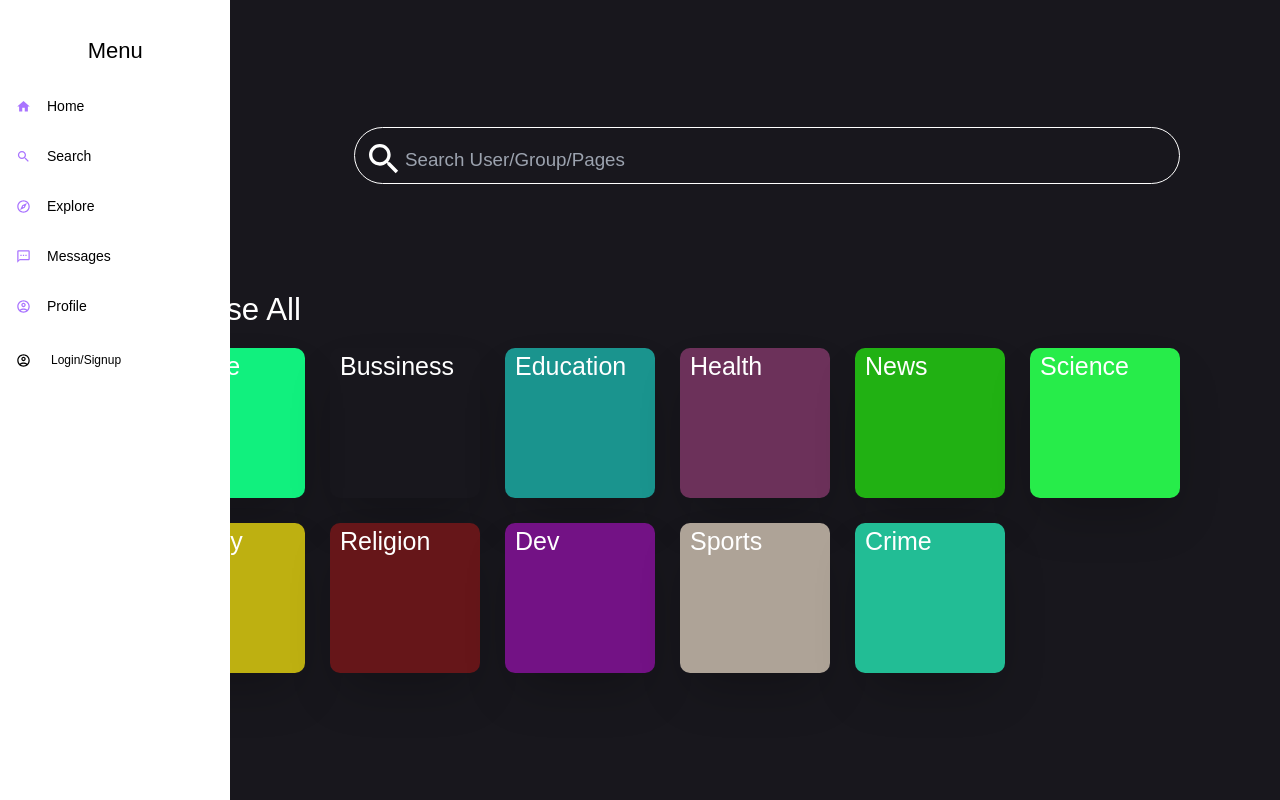
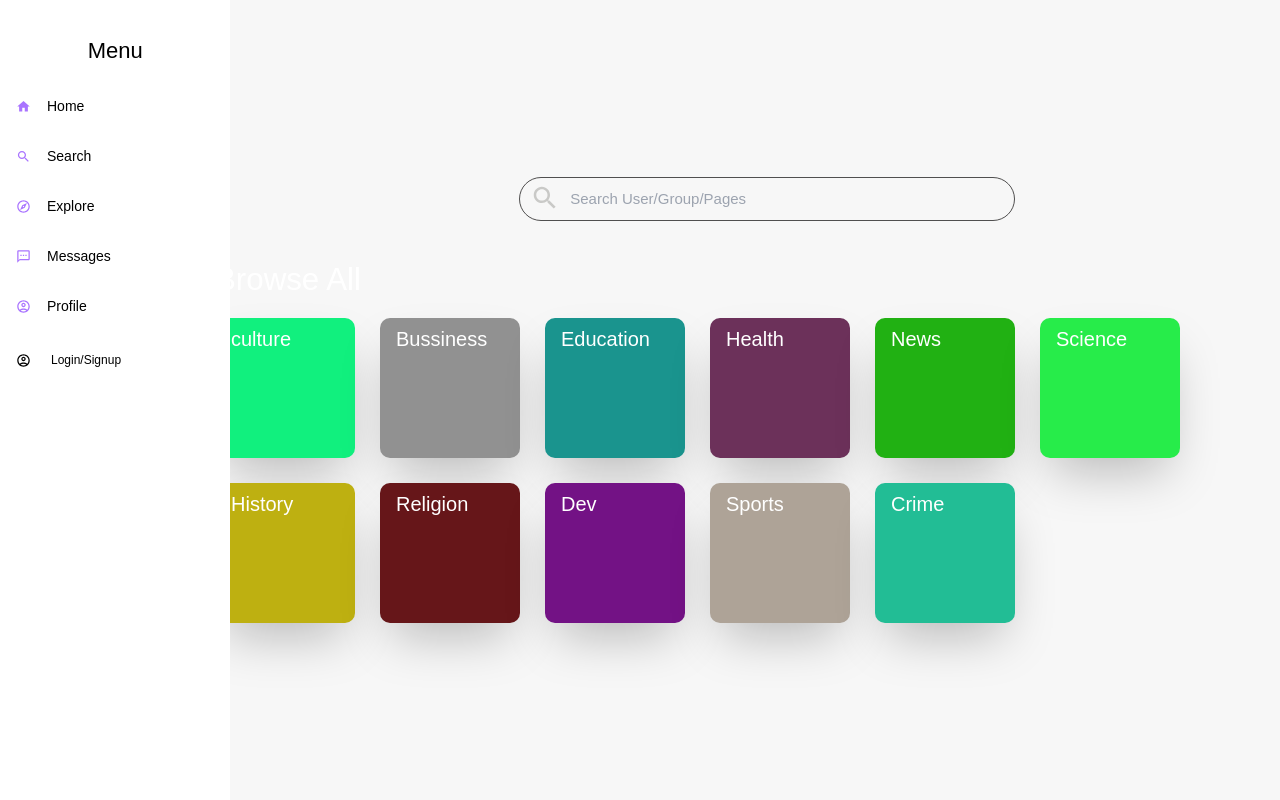
Before and after one commit to iot-lab-kiit/Minigram-Frontend, a Next.js app: page /search in a window 1280 px wide. Built offline with nearby package versions, Linux system fonts and the light colour scheme.

Commit message:
made changes in search page

```diff
--- a/components/Search/Search.jsx
+++ /dev/null
@@ -1,48 +0,0 @@
-import React, { Fragment } from 'react'
-import { Sidebar } from '../Sidebar'
-import classes from './Search.module.css'
-import SearchOutlinedIcon from '@mui/icons-material/SearchOutlined';
-
-const searchD = [
-    {id:'i1', title:'culture', bg:'#11f07e'},
-    {id:'i2', title:'Bussiness', bg:'#q6c456'},
-    {id:'i3', title:'Education', bg:'#1a948e'},
-    {id:'i4', title:'Health', bg:'#6c315a'},
-    {id:'i5', title:'News', bg:'#21b113'},
-    {id:'i6', title:'Science', bg:'#27ec4a'},
-    {id:'i7', title:'History', bg:'#beb011'},
-    {id:'i8', title:'Religion', bg:'#661619'},
-    {id:'i9', title:'Dev', bg:'#731285'},
-    {id:'i10', title:'Sports', bg:'#AEA397'},
-    {id:'i11', title:'Crime', bg:'#22BD95'},
-]
-
-
-const Search = () => {
-    return (
-
-          <Fragment>
-
-            <Sidebar/>
-              <div className={`container  mx-auto justify-center items-end flex flex-col space-y-32 ${classes.customsize}`}>
-                  <form className={` relative ${classes.form}`}>
-                      <input  type='text' placeholder='Search User/Group/Pages' className='py-2   placeholder:text-3xl'></input>
-                      <div className='absolute top-5 left-4'>
-                          <SearchOutlinedIcon style={{width:'4rem', height:'4rem', fill:'white'}}/>
-                      </div>
-                  </form>
-                  <section className='text-white flex flex-col space-y-6'>
-                      <h1>Browse All</h1>
-                      <div className={`grid grid-cols-6 gap-x-10 gap-y-10 pt-[6rem`}>
-                       { searchD.map(i => (<div className={` shadow-2xl ${classes.filterCard}`} style={{backgroundColor:i.bg}}>
-                           <span className={classes.cardHead}>{i.title}</span>
-
-                       </div>) )
-}                      </div>
-                  </section>
-                  </div>
-          </Fragment>
-    )
-  }
-
-  export default Search
--- a/components/Search/Search.module.css
+++ /dev/null
@@ -1,49 +0,0 @@
-.customsize{
-    height: 100vh;
-    font-size: 5rem;
-    background-color: rgb(24, 23, 29);
-    width: 100%;
-    padding-right: 10rem;
-}
-
-
-.form{
-    width: 70%;
-    height: 8rem;
-
-}
-
-
-.form input{
-    color: white;
-    font-size: 3rem;
-    width: 100%;
-    padding: 0.5rem 5rem;
-    border-radius: 30px;
-    outline: none;
-    background-color: transparent;
-    border: 1px solid white;
-
-}
-
-
-
-
-.filterCard{
-    width: 15rem;
-    border-radius: 10px;
-    height: 15rem;
-    margin: 0 auto;
-
-}
-
-
-.global{
-    max-width: 100vw
-
-}
-
-.cardHead{
-    font-size: 2.5rem;
-    padding-left: 1rem;
-}
--- a/pages/search.js
+++ b/pages/search.js
@@ -1,10 +1,49 @@
-import React from "react";
-import Search from "../components/Search/Search";
+import React, { Fragment } from 'react'
+import { Sidebar } from '../components/Sidebar'
+import classes from '../styles/Search.module.css';
+import SearchOutlinedIcon from '@mui/icons-material/SearchOutlined';
 
-const search = () => {
-  return (
-    <Search/>
-  )
-}
+const searchD = [
+    {id:'i1', title:'culture', bg:'#11f07e'},
+    {id:'i2', title:'Bussiness', bg:'#919191'},
+    {id:'i3', title:'Education', bg:'#1a948e'},
+    {id:'i4', title:'Health', bg:'#6c315a'},
+    {id:'i5', title:'News', bg:'#21b113'},
+    {id:'i6', title:'Science', bg:'#27ec4a'},
+    {id:'i7', title:'History', bg:'#beb011'},
+    {id:'i8', title:'Religion', bg:'#661619'},
+    {id:'i9', title:'Dev', bg:'#731285'},
+    {id:'i10', title:'Sports', bg:'#AEA397'},
+    {id:'i11', title:'Crime', bg:'#22BD95'},
+]
 
-export default search
+
+const Search = () => {
+    return (
+
+          <Fragment>
+
+            <Sidebar/>
+              <div className={`container  mx-auto justify-center items-end flex flex-col space-y-38 ${classes.customsize}`}>
+                  <form className={` relative ${classes.form}`}>
+                    <div className={classes.searchBar}>
+                    <SearchOutlinedIcon style={{width:'3rem', height:'3rem', fill:'#c9c9c7'}}/>
+                      <input  type='text' placeholder='Search User/Group/Pages' className='py-2   placeholder:text-2xl'></input>
+
+                      </div>
+                  </form>
+                  <section className='text-white flex flex-col space-y-6'>
+                      <h1>Browse All</h1>
+                      <div className={`grid grid-cols-6 gap-x-10 gap-y-10 pt-[6rem`}>
+                       { searchD.map(i => (<div className={` shadow-2xl ${classes.filterCard}`} style={{backgroundColor:i.bg}}>
+                           <span className={classes.cardHead}>{i.title}</span>
+
+                       </div>) )
+}                      </div>
+                  </section>
+                  </div>
+          </Fragment>
+    )
+  }
+
+  export default Search
--- /dev/null
+++ b/styles/Search.module.css
@@ -0,0 +1,68 @@
+.customsize{
+    height: 100vh;
+    font-size: 5rem;
+    background-color: rgb(247, 247, 247);
+    width: 100%;
+    padding-right: 10rem;
+}
+
+
+.form{
+    width: 70%;
+    height: 8rem;
+    display: flex;
+    justify-content: center;
+}
+
+
+.form input{
+    outline: none;
+    background-color: transparent;
+    width: 100%;
+}
+
+
+
+
+.filterCard{
+    width: 14rem;
+    border-radius: 10px;
+    height: 14rem;
+    margin: 0 auto;
+    padding: 6px;
+    cursor: pointer;
+    box-shadow: 10px rgba(128,128,128,1);
+}
+
+.filterCard:hover{
+    cursor: pointer;
+    transform: translateY(-8px);
+    transition: all 0.4s ease-in-out;
+    box-shadow: 0 0 18px 0 rgba(0, 0, 0, 0.3);
+    filter: brightness(1.3);
+  }
+
+.global{
+    max-width: 100vw
+
+}
+
+.cardHead{
+    font-size: 2rem;
+    padding-left: 1rem;
+}
+
+.searchBar{
+    color: rgb(80, 79, 79);
+    font-size: 1.8rem;
+    width: 60%;
+    height: 4.4rem;
+    padding: 0.5rem 1rem;
+    border-radius: 30px;
+    outline: none;
+    background-color: transparent;
+    border: 1px solid rgb(80, 79, 79);
+    display: flex;
+    justify-content: flex-start;
+    gap: 1rem;
+}
```
